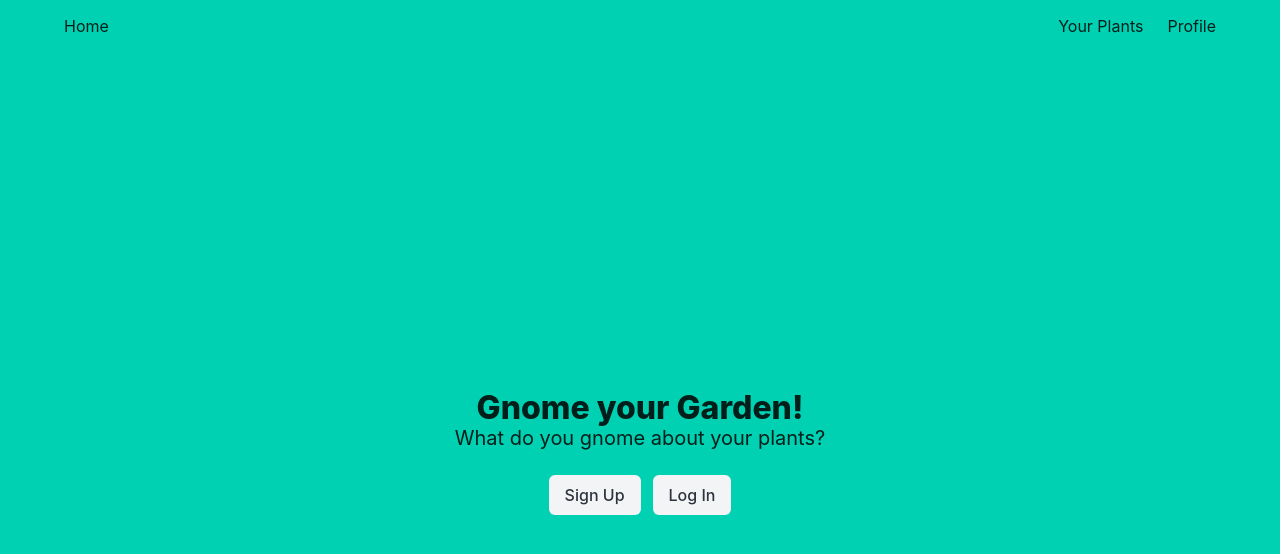
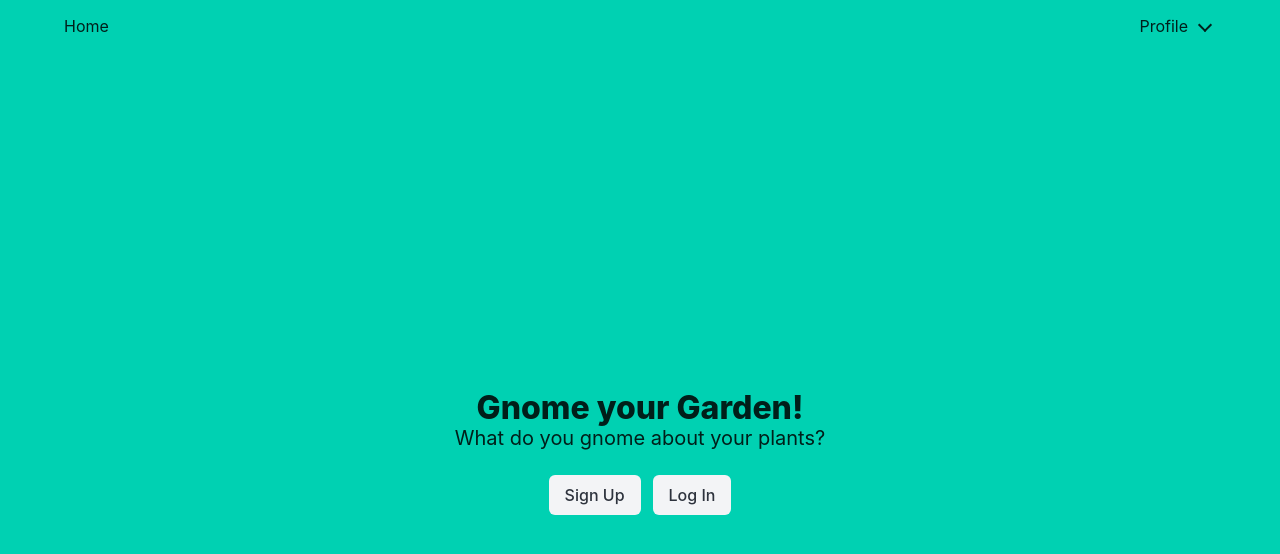
Before and after one commit to maxnormand97/gnome-your-garden, a React (Create React App) app in the folder client/: page / in a window 1280 px wide. Shown: the top 554 px of the page. Built offline with nearby package versions, Linux system fonts and the light colour scheme.

Commit message:
update navbar with logout func

```diff
--- a/client/src/components/navbar.jsx
+++ b/client/src/components/navbar.jsx
@@ -1,6 +1,27 @@
 import React from "react";
+import axios from "axios";
 
 function NavBar() {
+  // need to fire to users logout route
+  function logout() {
+    const token = localStorage.getItem('token'); // Get the auth token from local storage
+
+    if (token === null) {
+      return;
+    }
+    axios.post("http://localhost:8000/users/logout", {}, { // The second argument is the data, which is empty in this case
+      headers: {
+        'Authorization': `Bearer ${token}` // Include the auth token in the Authorization header
+      }
+    })
+    .then((response) => {
+      console.log(response);
+      window.location.href = "/";
+    })
+    .catch((error) => {
+      console.log(error);
+    });
+  }
     return (
       <nav className="navbar is-primary">
         <div className="container">
@@ -15,12 +36,20 @@ function NavBar() {
 
           <div className="navbar-menu">
             <div className="navbar-end">
-							<a className="navbar-item" href="/plants">
-							Your Plants
-							</a>
-							<a className="navbar-item" href="/profile">
+              <div className="navbar-item has-dropdown is-hoverable">
+                <a className="navbar-link">
                   Profile
                 </a>
+
+                <div className="navbar-dropdown">
+                  <a className="navbar-item" href="/login">
+                    Login
+                  </a>
+                  <a className="navbar-item" onClick={logout}>
+                    Logout
+                  </a>
+                </div>
+              </div>
             </div>
           </div>
         </div>
```
Lines whose indentation alone changed are shown as unchanged.
